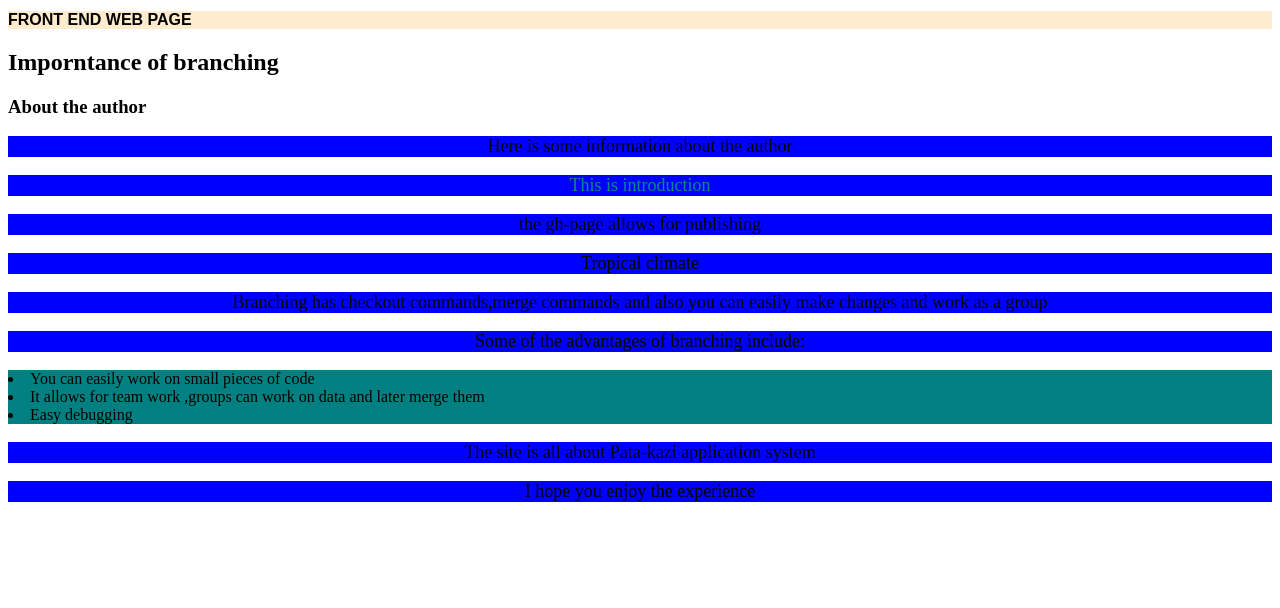
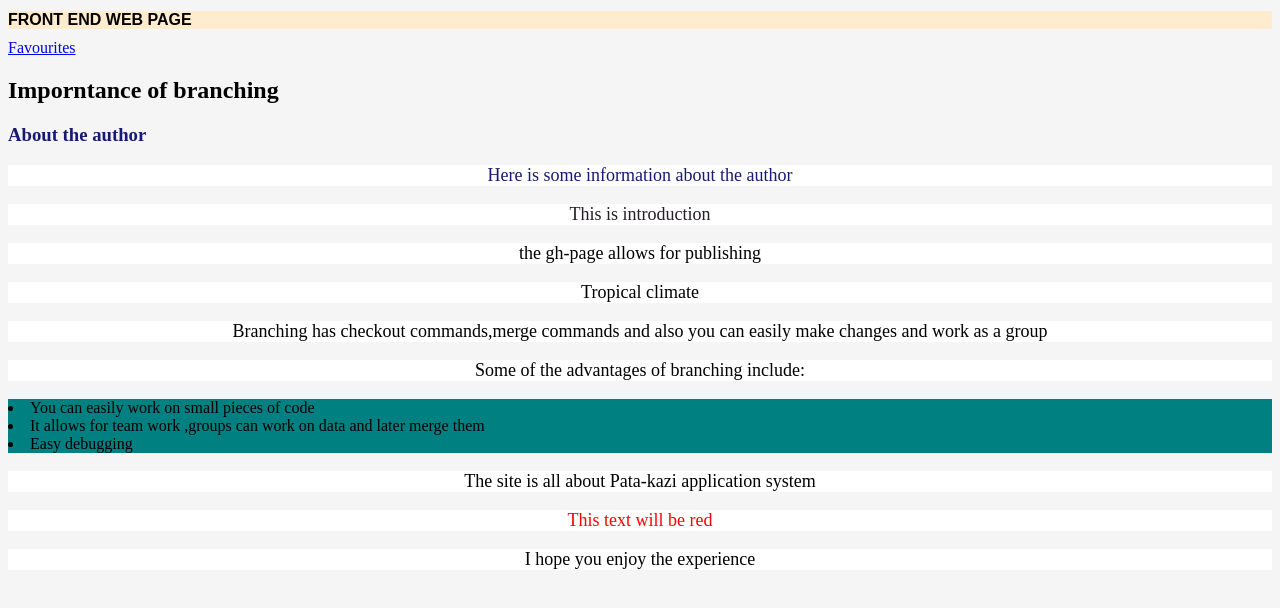
Before and after one commit to Spongebob254/project, a plain HTML site: page page1.html in a window 1280 px wide. Drawn offline with Linux system fonts and the light colour scheme.

Commit message:
all changes

```diff
--- a/page1.html
+++ b/page1.html
@@ -3,7 +3,7 @@
     <head>
     <title>page 1</title>
     <link href="style.css" rel="stylesheet" type="text/css">
-    <h1>FRONT END WEB PAGE</h1>
+    <h1>FRONT END WEB PAGE</h1> <a href="my favourite .html"> Favourites</a>
     <h2>Imporntance of branching</h2>
 </head>
 <body>
@@ -18,7 +18,9 @@
         <li>It allows for team work ,groups can work on data and later merge them</li>
         <li>Easy debugging</li>
     </p>
+
     <p>The site is all about Pata-kazi application system </p>
+    <p id ="line1">This text will be red</p>
     <p>I hope you enjoy the experience</p>
 </body>
 </html>
--- a/style.css
+++ b/style.css
@@ -4,26 +4,31 @@ h1{
     font-family: sans-serif;
 }
 p{
-background-color: blue;
+background-color: white;
 font-size: large;
 text-align: center;}
 body{
-background color: black;}
+background-color:  whitesmoke;
+}
 
-. author{
-    color:yellowgreen;
+.author{
+    color:midnightblue;
 font-size: medium 12px;}
+#line1{
+ color:red;
+}
+
 
 .intro{
     font-size:large 15px;
-    color: darkcyan;
+    color: rgb(37, 29, 37);
 }
 li{
     background-color: teal;
 }
 .tropical
 {
-  head color: #f7325e;
-  text color: #7dc410;
+  color-adjust: #f7325e;
+  text-decoration-color: #7dc410;
   font-family:fantacy;
 }
```
Also changed, not shown: my favourite .html (added, +8 -0 lines), wildcats.html (added, +2 -0 lines), 1 other file.
